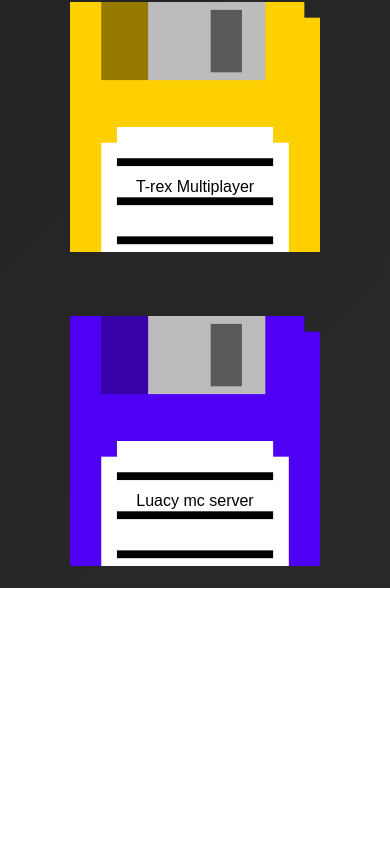
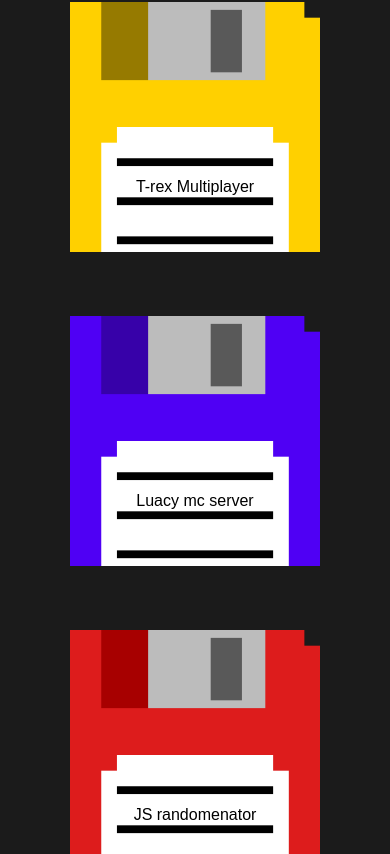
Before and after one commit to HonzaKubita/honzakubita.net, a Vue app: page /projects in a window 390 px wide. Shown: the part 1146-2000 px from the top of the page. Before the commit the page ends 1734 px from the top, so only its background shows below. Built offline with nearby package versions, Linux system fonts and the light colour scheme.

Commit message:
New commit

```diff
--- a/src/App.vue
+++ b/src/App.vue
@@ -4,10 +4,7 @@
 
 <style>
 body {
-  background: #1b1b1b; /* fallback for old browsers */
-	background: linear-gradient(-45deg, #1b1b1b, #282828, #1b1b1b, #282828);
-	background-size: 400% 400%;
-	animation: gradient 15s ease infinite;
+  background: #1b1b1b;
   height: 100%;
   overflow: hidden;
 }
@@ -44,7 +41,11 @@ img {
   font-size: 2em;
   font-family: 'Roboto Mono', sans-serif;
 }
-
+.main-sub-subtitle {
+  color: white;
+  font-size: 1.2em;
+  font-family: 'Roboto Mono', sans-serif;
+}
 .directory-back {
   cursor: pointer;
   transition: all 0.25s;
@@ -59,7 +60,7 @@ img {
 @media screen and (max-width: 700px) {
   body {
     height: 100%;
-    overflow: visible;
+    overflow: "visible";
   }
 }
 </style>
--- a/src/router/index.js
+++ b/src/router/index.js
@@ -8,6 +8,7 @@ import projects from '../vue/pages/projects.vue'
 import notFound from '../vue/pages/notFound.vue'
 
 import countdown from '../vue/pages/countdown.vue'
+import JSRandomenator from '../vue/pages/JSRandomenator.vue'
 
 
 const routes = [
@@ -37,6 +38,12 @@ const routes = [
     component: countdown
   },
   {
+    path: '/randomenator',
+    name: 'randomenator',
+    component: JSRandomenator
+  },
+
+  {
     path: '/:pathMatch(.*)*',
     name: 'notFound',
     component: notFound
--- a/src/vue/pages/mainPage.vue
+++ b/src/vue/pages/mainPage.vue
@@ -29,24 +29,24 @@ export default {
     changePage(newPage) {
       this.$router.push(newPage);
     }
-  }
+  },
 }
 </script>
 
 <style>
 .main-div {
   display: flex;
+  flex-direction: column;
   text-align: center;
   justify-content: center;
   align-items: center;
-  flex-direction: column;
   font-size: 1.5em;
 }
 .mobile-menu-subtitle {
-  color: white;
   font-size: 2em;
   font-family: 'Roboto Mono', sans-serif;
   background: gray;
+  color: white;
   padding: 20px;
   border-radius: 10px;
   transition: all 0.25s;
--- a/src/vue/pages/projects.vue
+++ b/src/vue/pages/projects.vue
@@ -4,6 +4,7 @@
     <h1 @click="back" class="main-title directory-back">C:\webpage</h1>
     <h1 class="main-title">\projects</h1>
   </div>
+  <div class="disk-main-container">
     <div class="disk-container1">
       <div class="disk-container2">
         <floppyDisk color="red" link="countdown">New Year Countdown</floppyDisk>
@@ -17,6 +18,10 @@
     <div class="disk-container1">
       <div class="disk-container2">
         <floppyDisk color="purple" link="https://luacy.net/">Luacy mc server</floppyDisk>
+      </div>
+      <div class="disk-container2">
+        <floppyDisk color="red" link="https://honzakubita.net/randomenator">JS randomenator</floppyDisk>
+      </div>
     </div>
   </div>
 </div>
@@ -34,18 +39,18 @@ export default {
     back() {
       this.$router.push('/');
     }
-  }
+  },
 }
 </script>
 
 <style>
 .projects-main-div {
+  height: 100%;
   display: flex;
   flex-direction: column;
   justify-content: center;
   align-items: center;
   text-align: center;
-  overflow: visible;
 }
 .disk-container1 {
   display: flex;
```
Also changed, not shown: 1 other file (tests, documents, lock files or other folders). Lines whose indentation alone changed are shown as unchanged.
